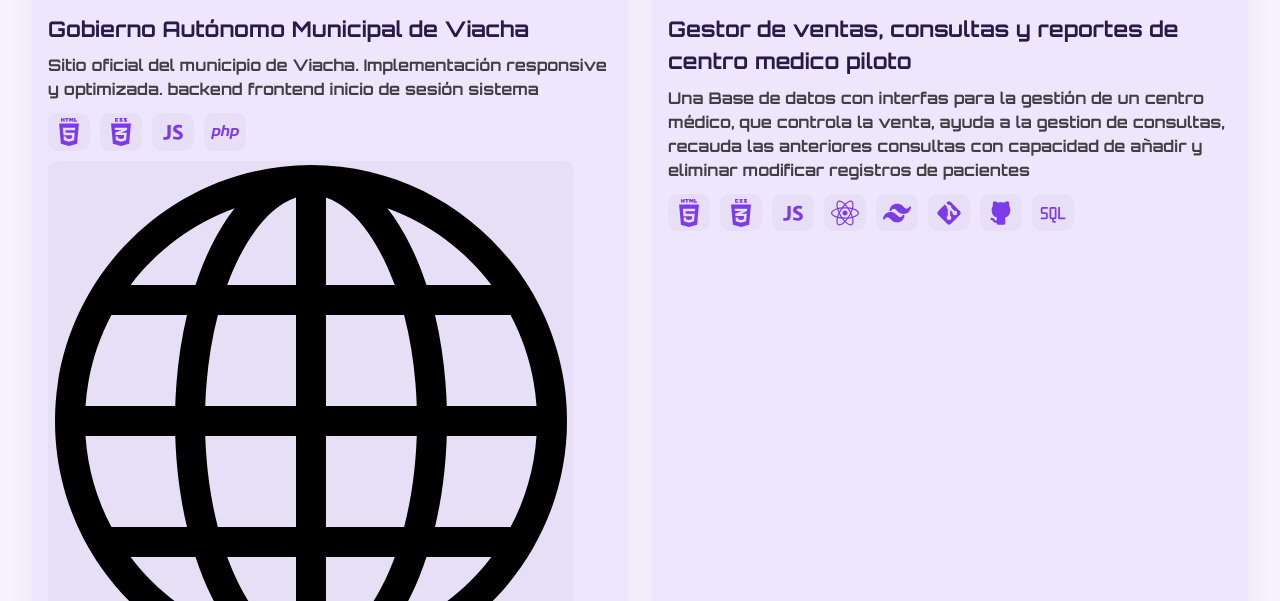
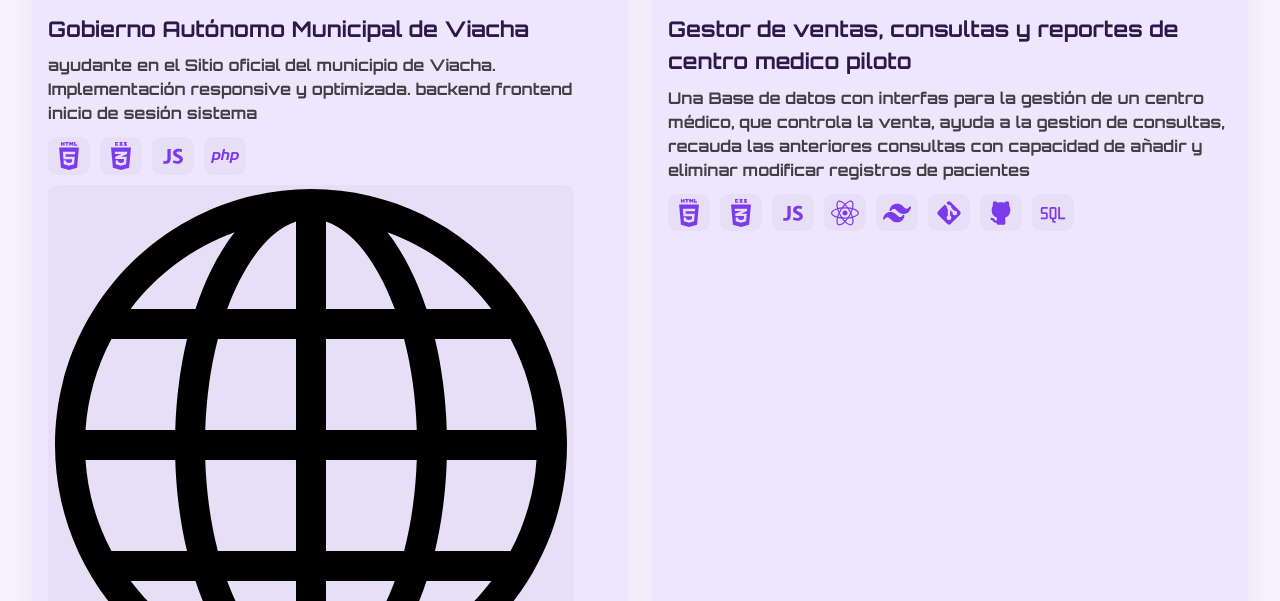
Before and after one commit to JosGtt/josgt.website, an Astro site: page / in a window 1280 px wide. Shown: the part 1219-1820 px from the top of the page. Built offline with nearby package versions, Linux system fonts and the light colour scheme; Astro itself is replaced by a stand-in of ours.

Commit message:
Actualización del diseño en la sección de inicio

```diff
--- a/src/components/Trabajos.astro
+++ b/src/components/Trabajos.astro
@@ -80,7 +80,7 @@ import InternetIcon from "../components/icons/Internet.astro";
 
         <div class="proj-body">
           <div class="proj-title">Gobierno Autónomo Municipal de Viacha</div>
-          <div class="proj-desc">Sitio oficial del municipio de Viacha. Implementación responsive y optimizada. backend frontend inicio de sesión sistema</div>
+          <div class="proj-desc">ayudante en el Sitio oficial del municipio de Viacha. Implementación responsive y optimizada. backend frontend inicio de sesión sistema</div>
 
           <div class="tech-row">
             <div class="tech-pill tech-html" title="HTML">
--- a/src/pages/index.astro
+++ b/src/pages/index.astro
@@ -83,7 +83,7 @@ html:not(.dark) {
       <Menu />
       <div class="flex space-x-2">
         <ThemeToggle client:load />
-        <LangToggle  client:load />
+        <!--<LangToggle  client:load />-->
       </div>
     </header>
 
--- a/src/styles/global.css
+++ b/src/styles/global.css
@@ -5,6 +5,9 @@
 @import "tailwindcss";
 @source "./src/**/*.{astro,html,js,jsx,ts,tsx,md,mdx}";
 @layer tailwind {
+  @tailwind base;
+@tailwind components;
+@tailwind utilities;
   darkMode: 'class';
 }
 
```
Also changed, not shown: 1 other file.
